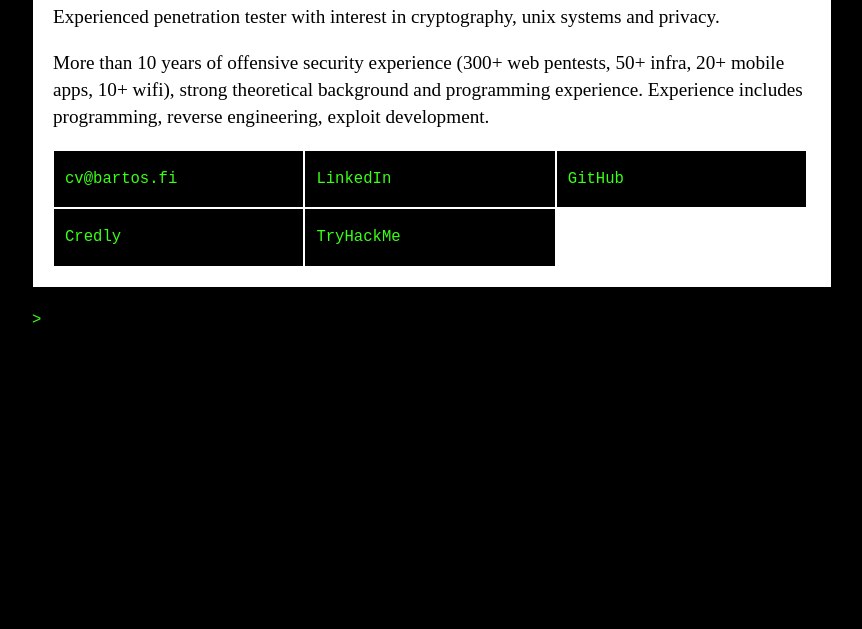
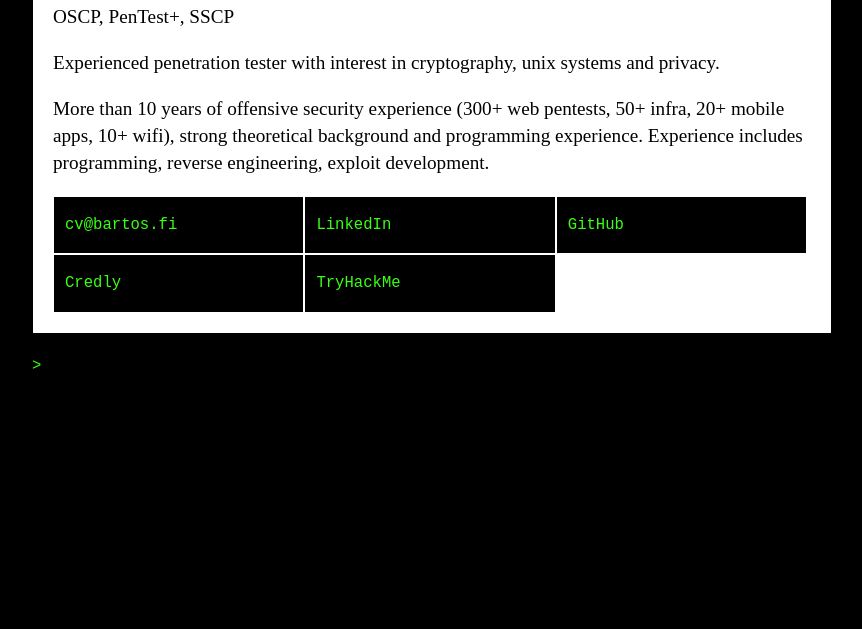
Before and after one commit to kokokodak/kokokodak.github.io, a plain HTML site: page index.html in a window 1280 px wide. Shown: the part 171-800 px from the top of the page, without its empty margins (208-1070 px from the left). Drawn offline with Linux system fonts and the light colour scheme.

Commit message:
Update index.html

```diff
--- a/index.html
+++ b/index.html
@@ -17,6 +17,10 @@
       <div class="content">
 
 	<h1>Milan Bartos</h1>
+
+        <p>
+	OSCP, PenTest+, SSCP
+        </p>
 
 	<p>
 	  Experienced penetration tester with interest in cryptography, unix systems and privacy.
```
